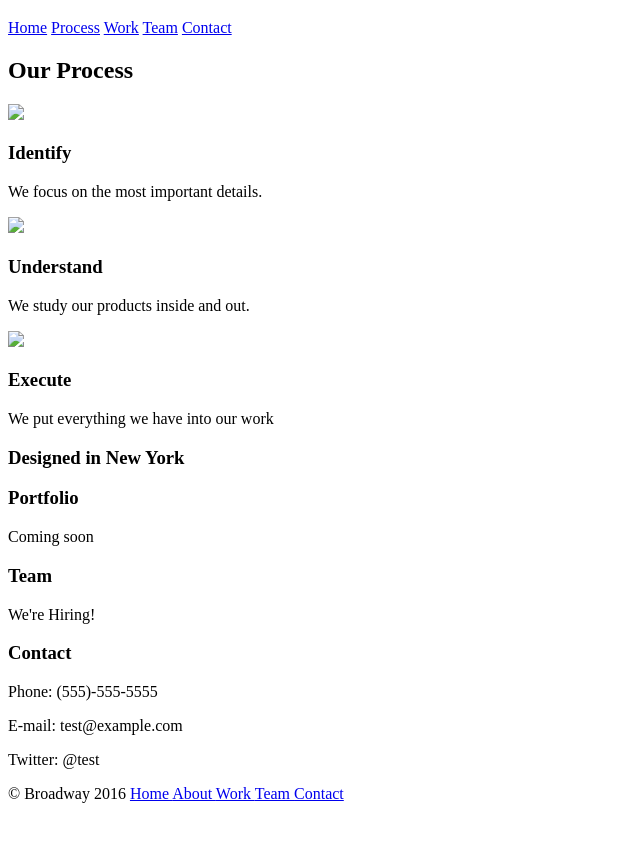
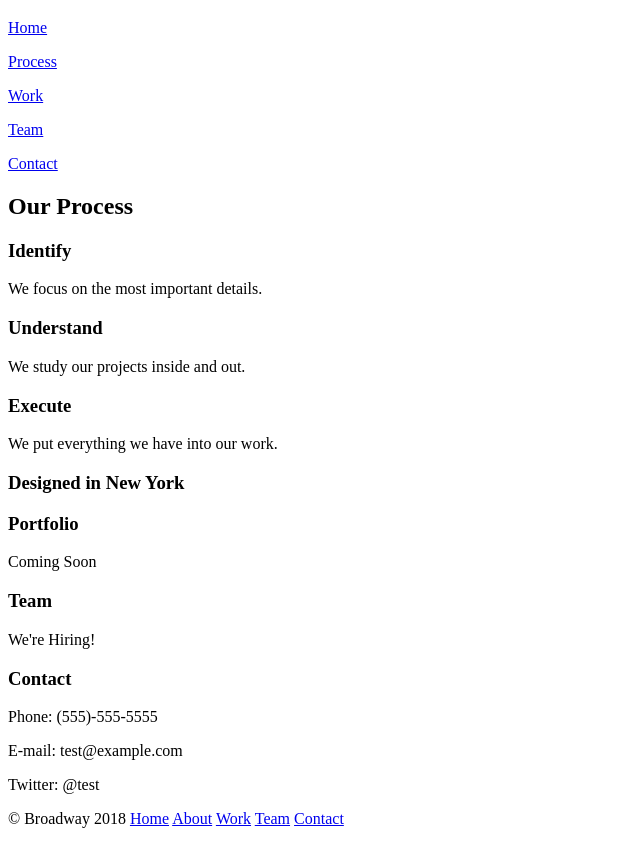
Before and after one commit to greyhobbs/Broadway, a plain HTML site: page index.html in a window 1280 px wide. Shown: the part 61-905 px from the top of the page, without its empty margins (0-640 px from the left). Before the commit the page ends 880 px from the top, so only its background shows below. Drawn offline with Linux system fonts and the light colour scheme.

Commit message:
Finish html layout.

```diff
--- a/index.html
+++ b/index.html
@@ -8,42 +8,42 @@
 
   <body>
     <div class="header">
-      <h1>Broadway Design</h1>
-      <a href="./index.html">Home</a>
-      <a href="#process">Process</a>
-      <a href="#work">Work</a>
-      <a href="#team">Team</a>
-      <a href="#contact">Contact</a>
+      <h1>Broadway Design</h2>
+      <p><a href=".header">Home</a></p>
+      <p><a href=".process">Process</a></p>
+      <p><a href=".work">Work</a></p>
+      <p><a href=".team">Team</a></p>
+      <p><a href=".contact">Contact</a></p>
     </div>
 
-    <div id="process">
+    <div class="process">
       <h2>Our Process</h2>
-      <img src="./Resources/identify.webarchive">
+      <!--Place "Identify" Image Here-->
       <h3>Identify</h3>
       <p>We focus on the most important details.</p>
-      <img src="./Resources/understand.webarchive">
+      <!--Place "Understand" Image Here-->
       <h3>Understand</h3>
-      <p>We study our products inside and out.</p>
-      <img src="./Resources/identify.webarchive">
+      <p>We study our projects inside and out.</p>
+      <!--Place "Execute" Image Here-->
       <h3>Execute</h3>
-      <p>We put everything we have into our work</p>
+      <p>We put everything we have into our work.</p>
     </div>
 
-    <div id="mid">
+    <div class="mid">
       <h3>Designed in New York</h3>
     </div>
 
-    <div id="work">
+    <div class="work">
       <h3>Portfolio</h3>
-      <p>Coming soon</p>
+      <p>Coming Soon</p>
     </div>
 
-    <div id="team">
+    <div class="team">
       <h3>Team</h3>
       <p>We're Hiring!</p>
     </div>
 
-    <div id="contact">
+    <div class="contact">
       <h3>Contact</h3>
       <p>Phone: (555)-555-5555</p>
       <p>E-mail: test@example.com</p>
@@ -51,8 +51,9 @@
     </div>
 
     <div class="footer">
-      <p>&copy; Broadway 2016 <a href="./index.html">Home </a><a href="#process">About </a>
-        <a href="#work">Work </a><a href="#team">Team </a><a href="#contact">Contact</a></p>
+      <p>&copy; Broadway 2018 <a href=./index.html>Home</a>
+        <a href=".process">About</a> <a href=".work">Work</a>
+        <a href=.team>Team</a> <a href=".contact">Contact</a></p>
     </div>
 
   </body>
```
